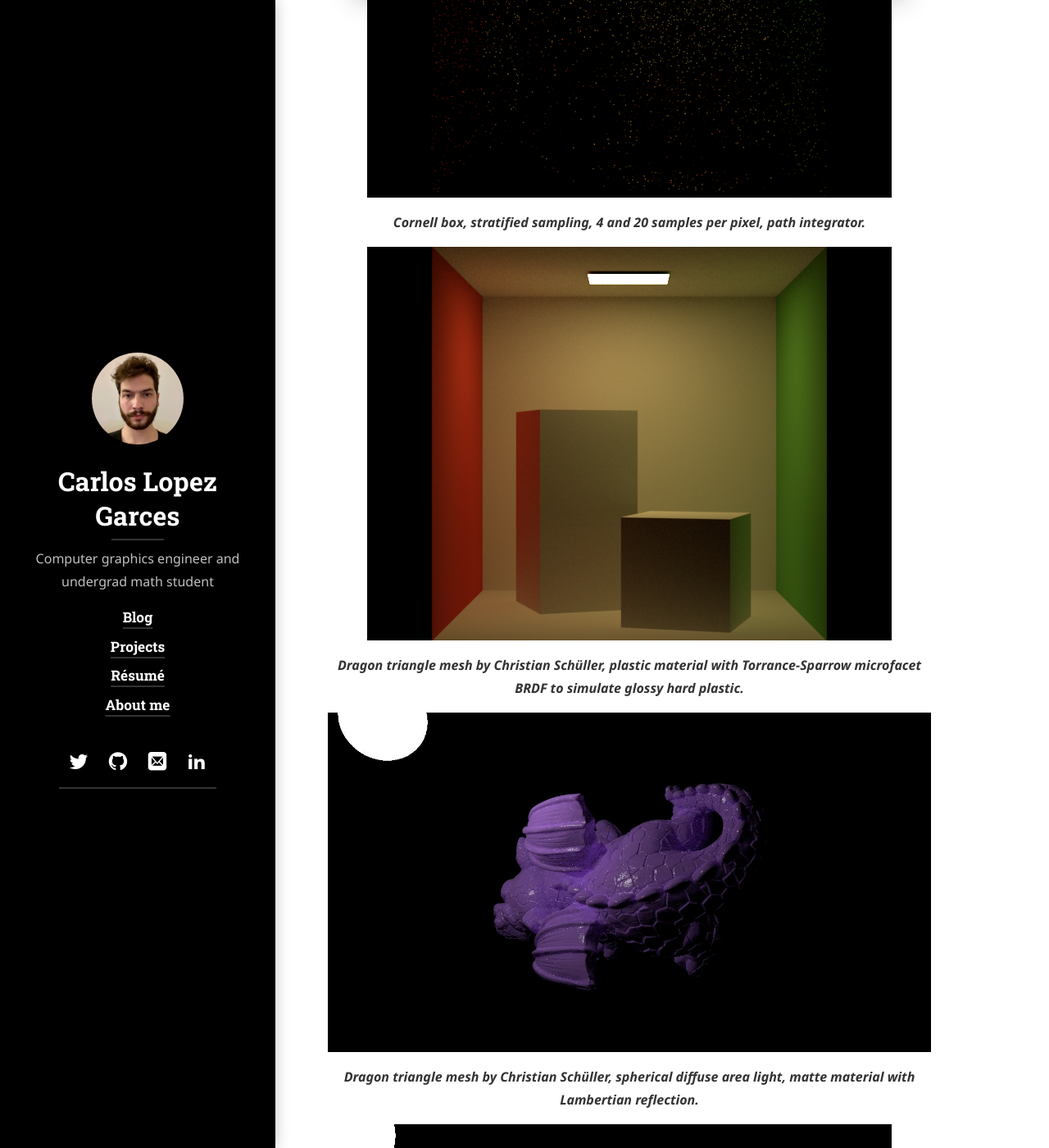
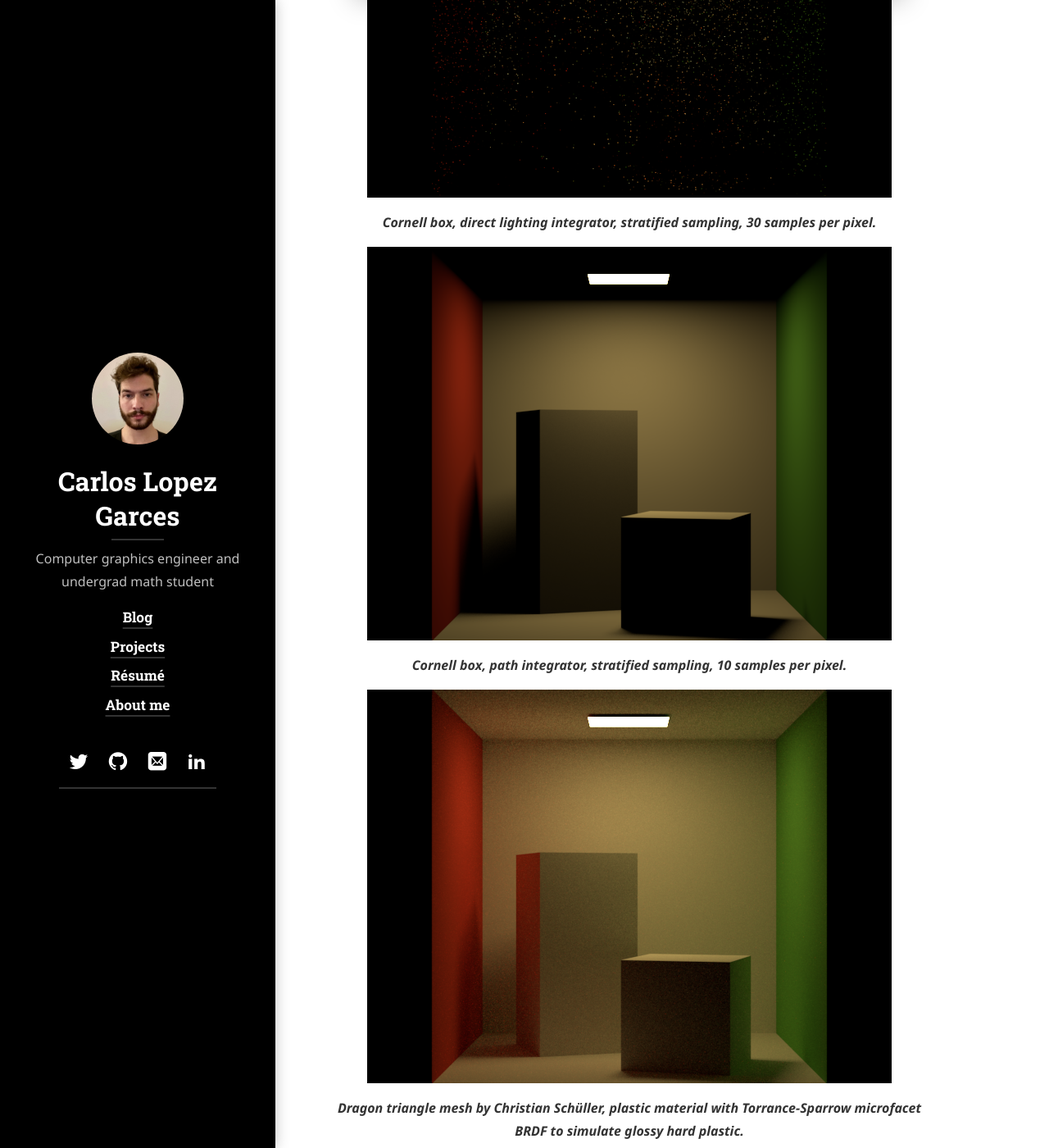
Before and after one commit to carlos-lopez-garces/carlos-lopez-garces.github.io, a Jekyll site: the page built from _projects/cpbrt.md, in a window 1280 px wide and 1400 px high, scrolled down 3973 px. Shown: the whole window at 82% size. Built offline with Jekyll 4.4.1, drawn with Linux system fonts in a browser that asks for light colours; cached includes are drawn as plain includes; nearby versions of some CDN libraries; some web fonts are replaced; library files that are not in the unit come from our copies.

Commit message:
Replace Cornell box render in CPBRT project; add direct lighting Cornell box render

```diff
--- a/_projects/cpbrt.md
+++ b/_projects/cpbrt.md
@@ -56,7 +56,12 @@ sitemap: false
 ![](/assets/img/projects/cpbrt/3.png)
 {: style="text-align: center;"}
 
-***Cornell box, stratified sampling, 4 and 20 samples per pixel, path integrator.***
+***Cornell box, direct lighting integrator, stratified sampling, 30 samples per pixel.***
+{: style="text-align: center;"}
+![](/assets/img/projects/cpbrt/15.png)
+{: style="text-align: center;"}
+
+***Cornell box, path integrator, stratified sampling, 10 samples per pixel.***
 {: style="text-align: center;"}
 ![](/assets/img/projects/cpbrt/4.png)
 {: style="text-align: center;"}
```
Also changed, not shown: assets/img/projects/cpbrt/15.png (added), assets/img/projects/cpbrt/4.png.
